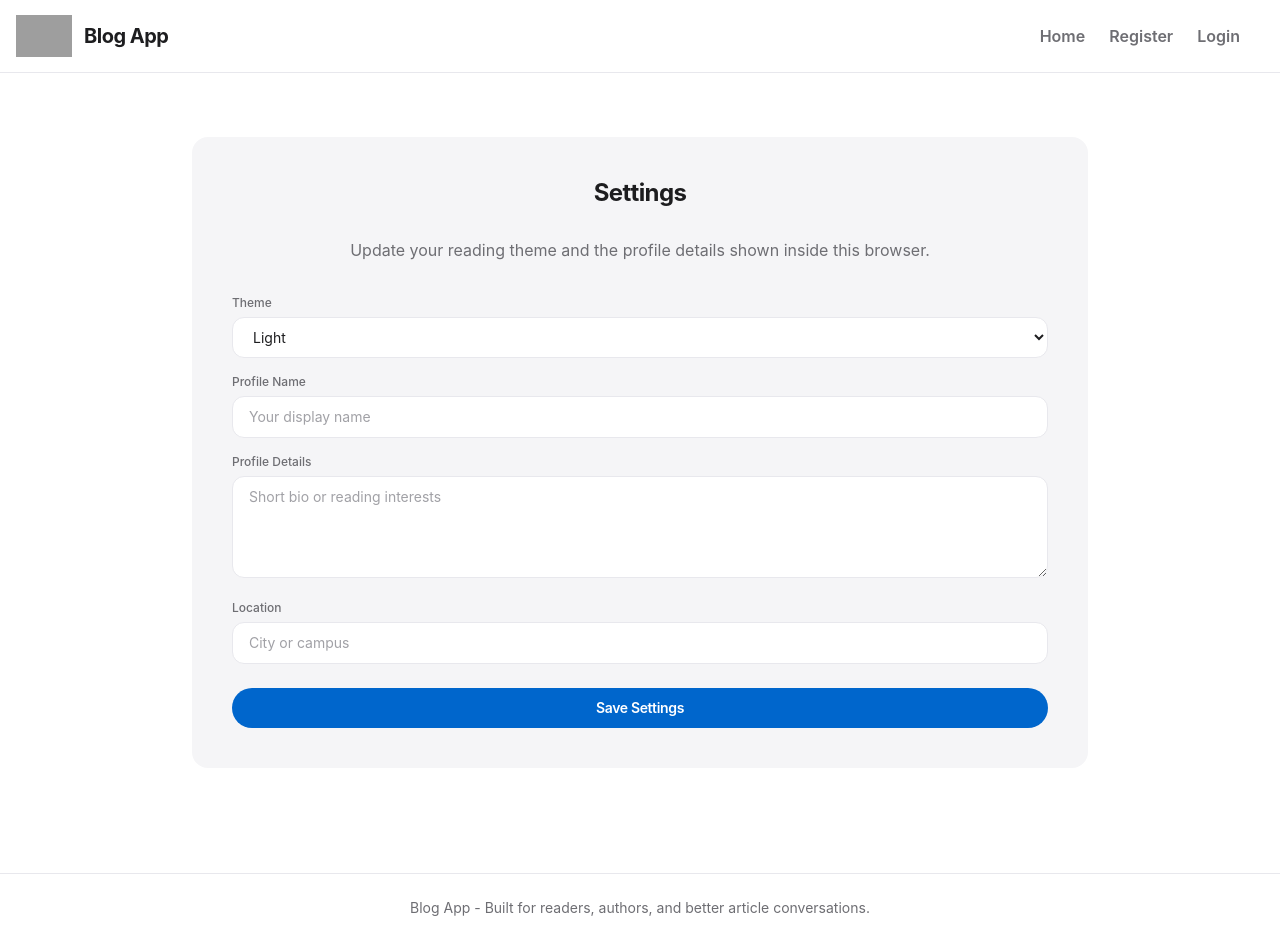
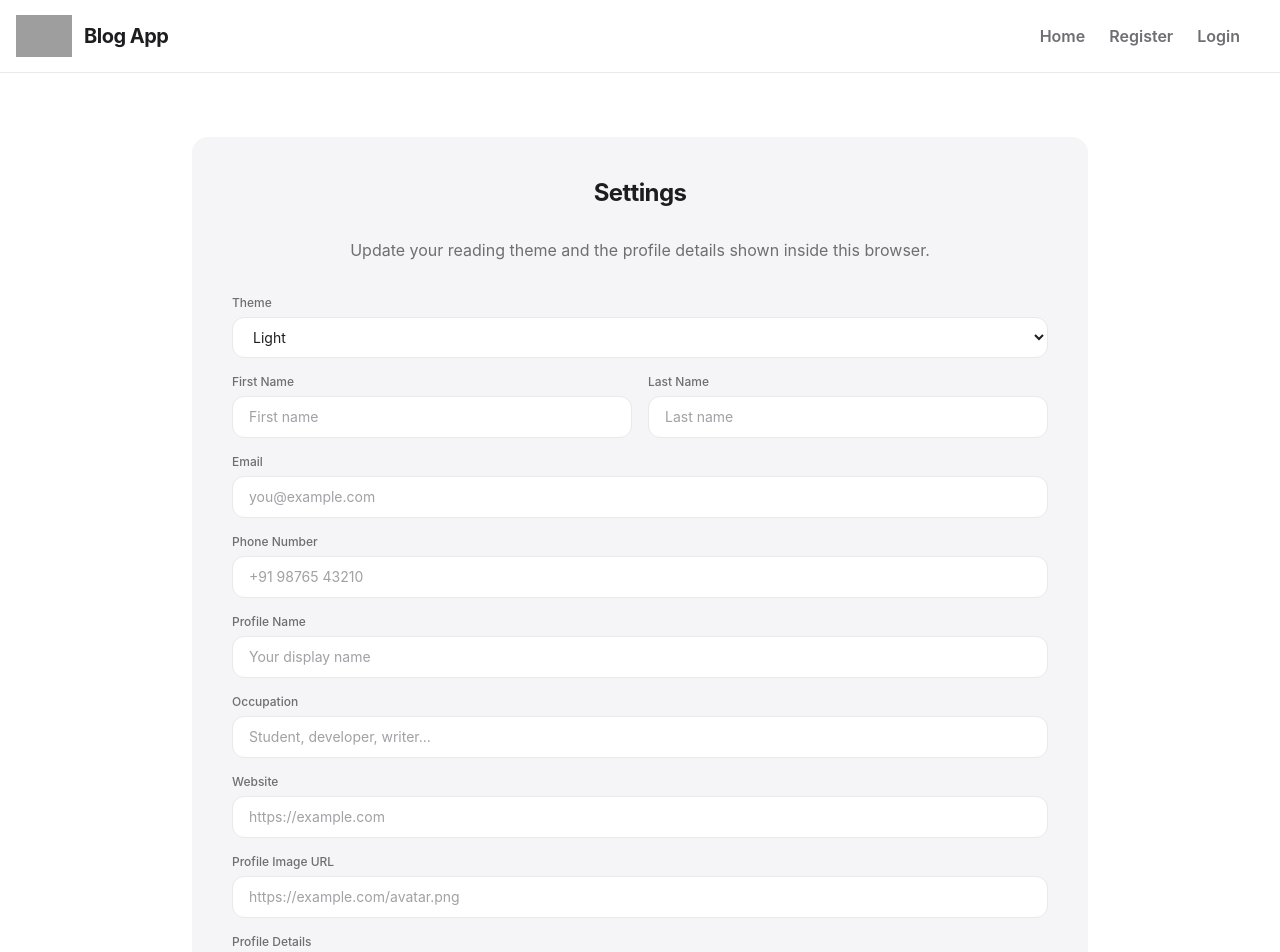
Before and after one commit to Sidhvi-6106/Week_9-10, a React app in the folder frontend/: page /settings in a window 1280 px wide. Shown: the top 952 px of the page. Built offline with nearby package versions, Linux system fonts and the light colour scheme; no server answers; grey boxes are pictures that could not be loaded; the HTML template or start-up script is replaced by a standard one.

Commit message:
latest_update

```diff
--- a/frontend/src/components/AuthorProfile.jsx
+++ b/frontend/src/components/AuthorProfile.jsx
@@ -6,21 +6,24 @@ import {
   divider,
 } from "../styles/common";
 import { useAuth } from "../stores/authStore";
-import { useSettings } from "../stores/settingsStore";
 
 function AuthorProfile() {
   const user = useAuth((state) => state.currentUser);
-  const settings = useSettings((state) => state.settings);
+  const profileName = user?.displayName || `${user?.firstName || ""} ${user?.lastName || ""}`.trim() || "Author";
 
   return (
     <div className={pageWrapper}>
       <div className="mb-8 rounded-lg bg-(--surface-bg) p-6">
         <p className="text-sm font-semibold uppercase tracking-widest text-(--accent-color)">Author Profile</p>
         <h1 className="mt-2 text-3xl font-bold tracking-tight text-(--text-main)">
-          {settings.displayName || user?.displayName || `${user?.firstName || ""} ${user?.lastName || ""}`.trim() || "Author"}
+          {profileName}
         </h1>
-        {(settings.bio || user?.bio) && <p className="mt-3 max-w-3xl leading-7 text-(--text-muted)">{settings.bio || user.bio}</p>}
-        {(settings.location || user?.location) && <p className="mt-2 text-sm text-(--text-muted)">{settings.location || user.location}</p>}
+        {user?.bio && <p className="mt-3 max-w-3xl leading-7 text-(--text-muted)">{user.bio}</p>}
+        <div className="mt-3 flex flex-wrap gap-x-5 gap-y-2 text-sm text-(--text-muted)">
+          {user?.location && <span>{user.location}</span>}
+          {user?.occupation && <span>{user.occupation}</span>}
+          {user?.website && <a className="text-(--accent-color) hover:text-(--accent-hover)" href={user.website} target="_blank" rel="noreferrer">Website</a>}
+        </div>
       </div>
 
       {/* Author Navigation */}
--- a/frontend/src/components/Settings.jsx
+++ b/frontend/src/components/Settings.jsx
@@ -21,26 +21,43 @@ function Settings() {
   const updateCurrentUser = useAuth((state) => state.updateCurrentUser);
   const settings = useSettings((state) => state.settings);
   const updateSettings = useSettings((state) => state.updateSettings);
+  const fullName = `${user?.firstName || ""} ${user?.lastName || ""}`.trim();
   const { register, handleSubmit, reset } = useForm({
     defaultValues: {
       theme: settings.theme,
-      displayName: settings.displayName || user?.displayName || `${user?.firstName || ""} ${user?.lastName || ""}`.trim(),
-      bio: settings.bio || user?.bio || "",
-      location: settings.location || user?.location || "",
+      firstName: user?.firstName || "",
+      lastName: user?.lastName || "",
+      email: user?.email || "",
+      phoneNumber: user?.phoneNumber || "",
+      displayName: user?.displayName || fullName,
+      occupation: user?.occupation || "",
+      website: user?.website || "",
+      profileImageUrl: user?.profileImageUrl || "",
+      bio: user?.bio || "",
+      location: user?.location || "",
     },
   });
 
   useEffect(() => {
+    const nextFullName = `${user?.firstName || ""} ${user?.lastName || ""}`.trim();
+
     reset({
       theme: settings.theme,
-      displayName: settings.displayName || user?.displayName || `${user?.firstName || ""} ${user?.lastName || ""}`.trim(),
-      bio: settings.bio || user?.bio || "",
-      location: settings.location || user?.location || "",
+      firstName: user?.firstName || "",
+      lastName: user?.lastName || "",
+      email: user?.email || "",
+      phoneNumber: user?.phoneNumber || "",
+      displayName: user?.displayName || nextFullName,
+      occupation: user?.occupation || "",
+      website: user?.website || "",
+      profileImageUrl: user?.profileImageUrl || "",
+      bio: user?.bio || "",
+      location: user?.location || "",
     });
   }, [reset, settings, user]);
 
   const saveSettings = async (data) => {
-    updateSettings(data);
+    updateSettings({ theme: data.theme });
 
     if (!isAuthenticated) {
       toast.success("Theme saved");
@@ -74,9 +91,46 @@ function Settings() {
             </select>
           </div>
 
+          <div className="grid gap-4 sm:grid-cols-2">
+            <div className={formGroup}>
+              <label className={labelClass}>First Name</label>
+              <input className={inputClass} placeholder="First name" {...register("firstName", { required: true })} />
+            </div>
+
+            <div className={formGroup}>
+              <label className={labelClass}>Last Name</label>
+              <input className={inputClass} placeholder="Last name" {...register("lastName")} />
+            </div>
+          </div>
+
+          <div className={formGroup}>
+            <label className={labelClass}>Email</label>
+            <input type="email" className={inputClass} placeholder="you@example.com" {...register("email", { required: true })} />
+          </div>
+
+          <div className={formGroup}>
+            <label className={labelClass}>Phone Number</label>
+            <input type="tel" className={inputClass} placeholder="+91 98765 43210" {...register("phoneNumber")} />
+          </div>
+
           <div className={formGroup}>
             <label className={labelClass}>Profile Name</label>
             <input className={inputClass} placeholder="Your display name" {...register("displayName")} />
+          </div>
+
+          <div className={formGroup}>
+            <label className={labelClass}>Occupation</label>
+            <input className={inputClass} placeholder="Student, developer, writer..." {...register("occupation")} />
+          </div>
+
+          <div className={formGroup}>
+            <label className={labelClass}>Website</label>
+            <input type="url" className={inputClass} placeholder="https://example.com" {...register("website")} />
+          </div>
+
+          <div className={formGroup}>
+            <label className={labelClass}>Profile Image URL</label>
+            <input type="url" className={inputClass} placeholder="https://example.com/avatar.png" {...register("profileImageUrl")} />
           </div>
 
           <div className={formGroup}>
--- a/frontend/src/components/UserProfile.jsx
+++ b/frontend/src/components/UserProfile.jsx
@@ -2,7 +2,6 @@ import { useAuth } from "../stores/authStore";
 import { useNavigate } from "react-router";
 import api from "../lib/api";
 import { useEffect, useState } from "react";
-import { useSettings } from "../stores/settingsStore";
 
 import {
   articleGrid,
@@ -18,8 +17,8 @@ function UserProfile() {
   const user = useAuth((state) => state.currentUser);
   const authLoading = useAuth((state) => state.loading);
   const isAuthenticated = useAuth((state) => state.isAuthenticated);
-  const settings = useSettings((state) => state.settings);
   const navigate = useNavigate();
+  const profileName = user?.displayName || `${user?.firstName || ""} ${user?.lastName || ""}`.trim() || "Reader";
 
   const [loading, setLoading] = useState(false);
   const [error, setError] = useState(null);
@@ -78,10 +77,14 @@ function UserProfile() {
       <div className="mb-8 rounded-lg bg-(--surface-bg) p-6">
         <p className="text-sm font-semibold uppercase tracking-widest text-(--accent-color)">Reader Profile</p>
         <h1 className="mt-2 text-3xl font-bold tracking-tight text-(--text-main)]">
-          {settings.displayName || user?.displayName || `${user?.firstName || ""} ${user?.lastName || ""}`.trim() || "Reader"}
+          {profileName}
         </h1>
-        {(settings.bio || user?.bio) && <p className="mt-3 max-w-3xl leading-7 text-[var(--text-muted)]">{settings.bio || user.bio}</p>}
-        {(settings.location || user?.location) && <p className="mt-2 text-sm text-[var(--text-muted)]">{settings.location || user.location}</p>}
+        {user?.bio && <p className="mt-3 max-w-3xl leading-7 text-[var(--text-muted)]">{user.bio}</p>}
+        <div className="mt-3 flex flex-wrap gap-x-5 gap-y-2 text-sm text-[var(--text-muted)]">
+          {user?.location && <span>{user.location}</span>}
+          {user?.occupation && <span>{user.occupation}</span>}
+          {user?.phoneNumber && <span>{user.phoneNumber}</span>}
+        </div>
       </div>
 
       <div className={articleGrid}>
--- a/frontend/src/stores/settingsStore.js
+++ b/frontend/src/stores/settingsStore.js
@@ -2,9 +2,6 @@ import { create } from "zustand";
 
 const defaultSettings = {
   theme: "light",
-  displayName: "",
-  bio: "",
-  location: "",
 };
 
 const readSettings = () => {
@@ -18,7 +15,7 @@ const readSettings = () => {
 export const useSettings = create((set, get) => ({
   settings: readSettings(),
   updateSettings: (nextSettings) => {
-    const settings = { ...get().settings, ...nextSettings };
+    const settings = { ...get().settings, theme: nextSettings.theme || get().settings.theme };
     localStorage.setItem("blogSettings", JSON.stringify(settings));
     document.documentElement.dataset.theme = settings.theme;
     set({ settings });
```
Also changed, not shown: 2 other files (tests, documents, lock files or other folders).
